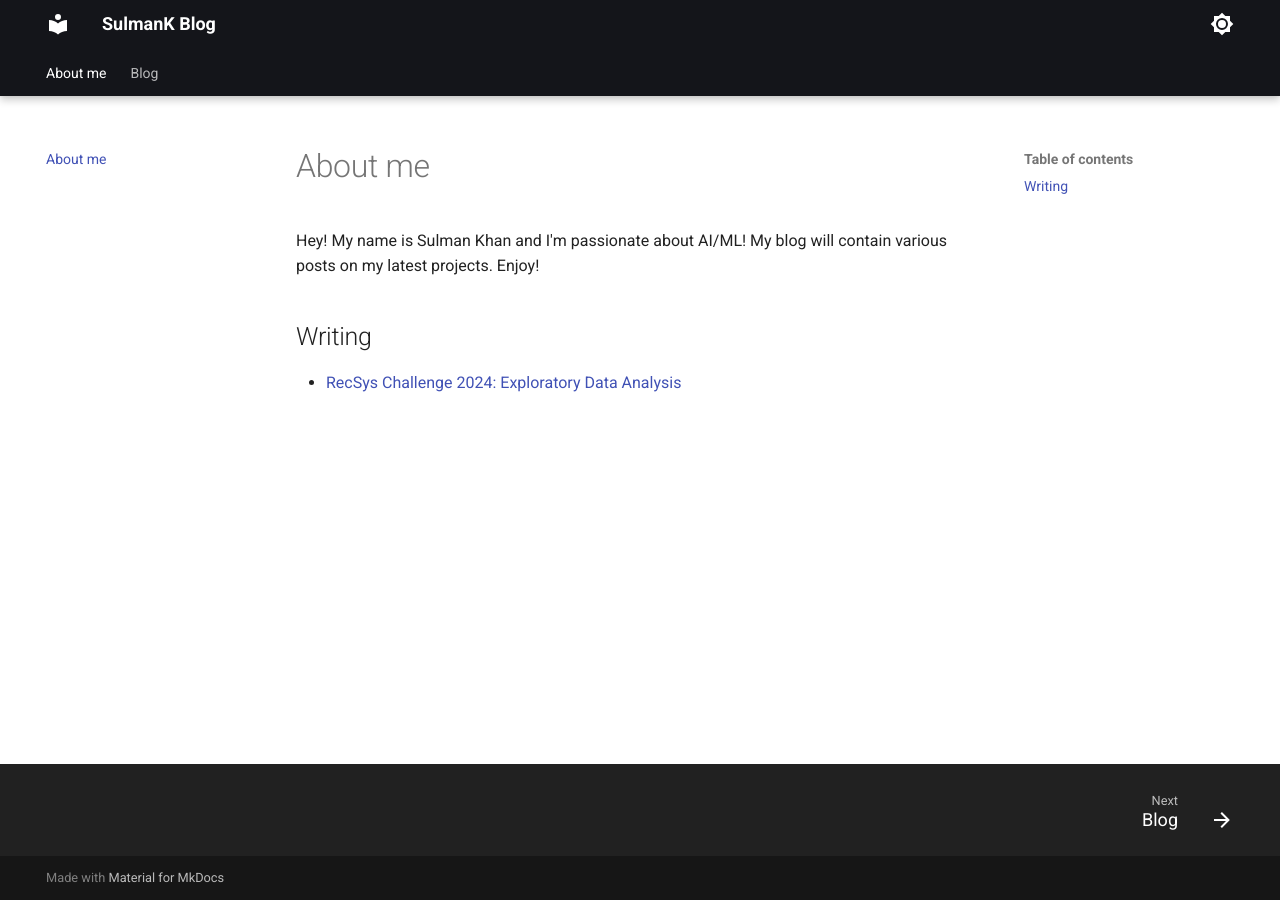
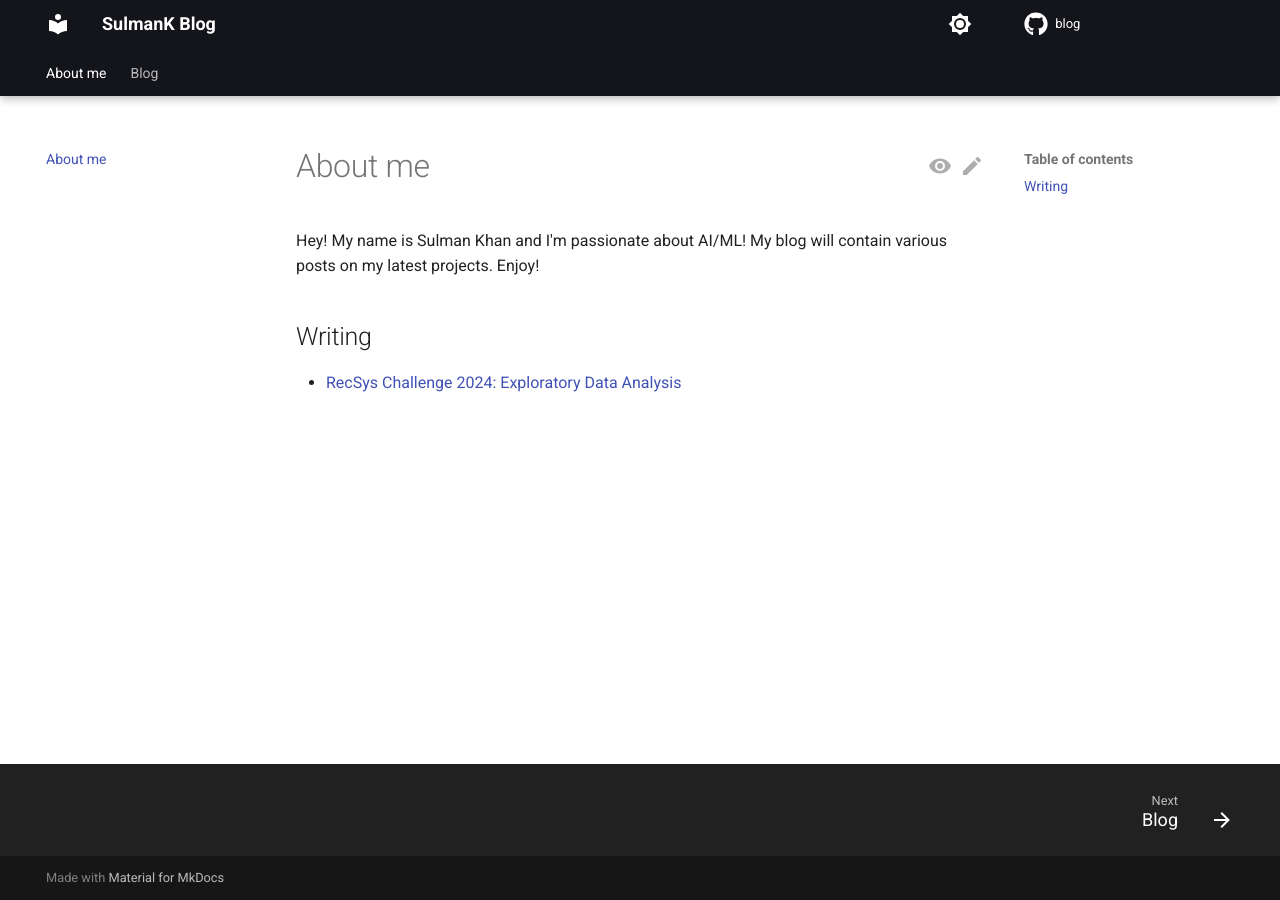
Before and after one commit to SulmanK/Blog, an MkDocs documentation site: the page built from docs/index.md, in a window 1280 px wide. Built offline with MkDocs 1.6.1 and Material for MkDocs 9.7.7, drawn with Linux system fonts in a browser that asks for light colours; comment, search, counter and statistics services are not loaded.

Commit message:
try now pls work

```diff
--- a/mkdocs.yml
+++ b/mkdocs.yml
@@ -1,4 +1,6 @@
 site_name: SulmanK Blog
+repo_url: https://github.com/jxnl/blog/
+repo_name: blog
 theme:
   name: material
   icon:
@@ -99,16 +101,11 @@
   - pymdownx.arithmatex:
       generic: true
 
-
-
-
-
-
-
-
 plugins:
   - blog:
       blog_dir: blog
+      blog_toc: true
+      post_dir: blog/posts
   - minify:
       minify_html: true
   - mkdocstrings:
```
